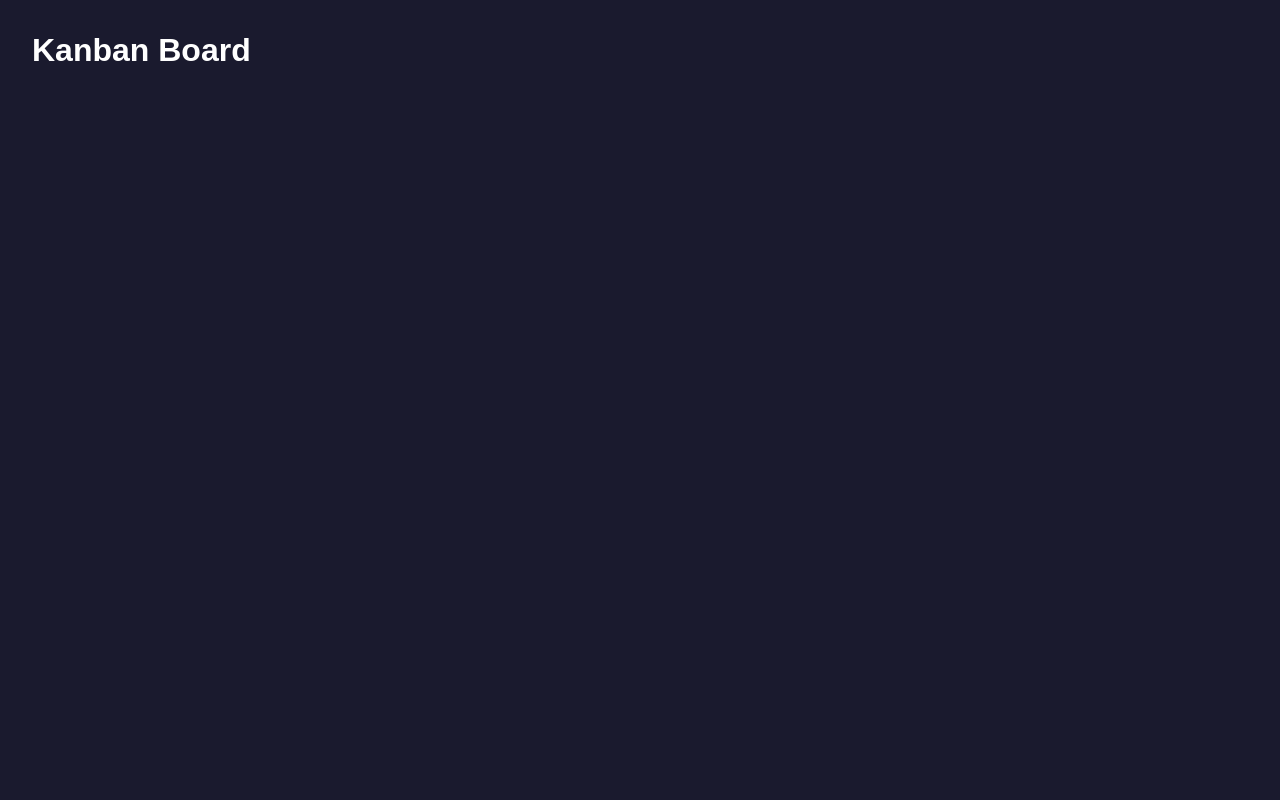
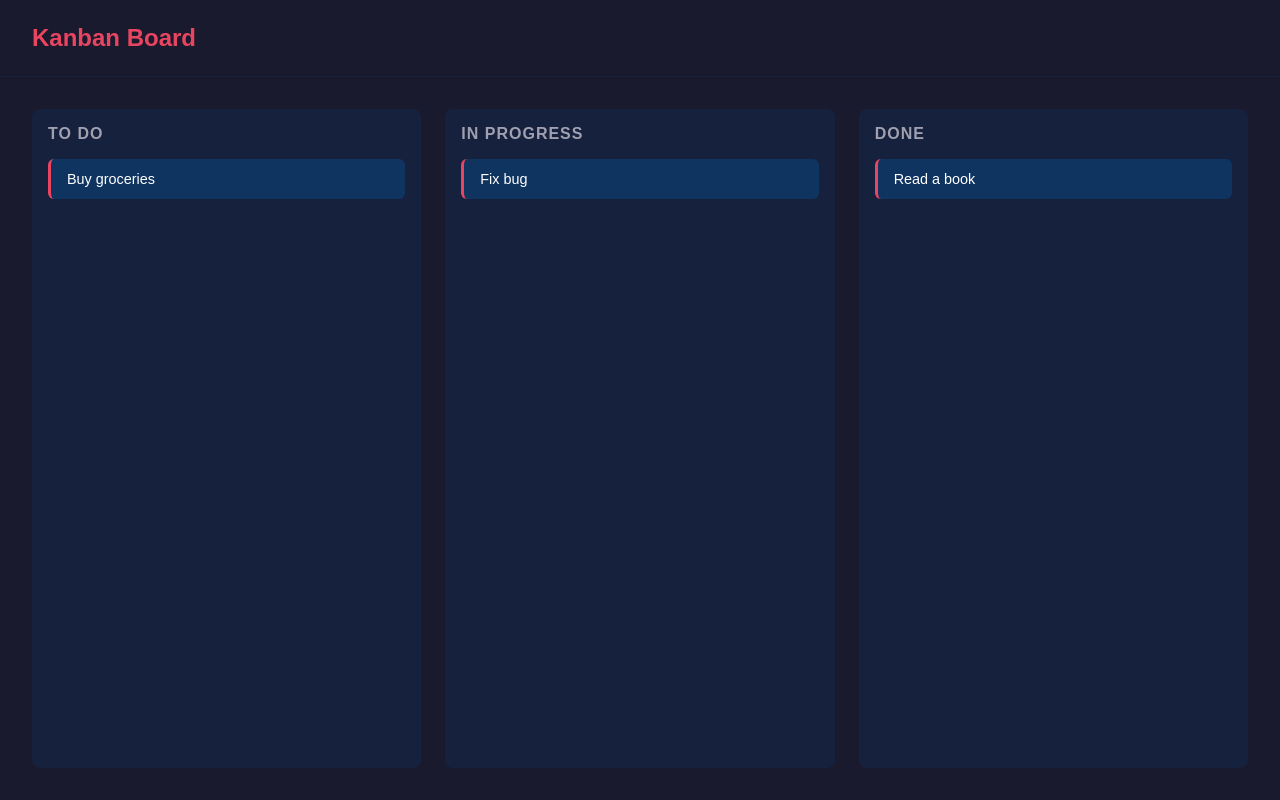
Before and after one commit to yegost/kanban-board, a React (Vite) app: page / in a window 1280 px wide. Built offline with nearby package versions, Linux system fonts and the light colour scheme.

Commit message:
display cards

```diff
--- a/src/App.jsx
+++ b/src/App.jsx
@@ -1,17 +1,30 @@
-import { useState } from 'react'
-import Column from "./components/Column"
+import { useState } from 'react';
+import Column from "./components/Column";
+
+const COLUMNS = ["To Do", "In Progress", "Done"];
 
 function App() {
-  const COLUMNS = ["To Do", "In Progress", "Done"]
+  const [cards, setCards] = useState([
+    { id: 1, text: "Buy groceries", column: "To Do" },
+    { id: 2, text: "Fix bug", column: "In Progress" },
+    { id: 3, text: "Read a book", column: "Done" },
+  ]);
 
   return (
-    <div className='board'>
-      {COLUMNS.map((col) => {
-        <Column key={col} title={col} />
-      })}
-      <h1>Kanban Board</h1>
+    <div className='app'>
+      <header className="header">
+        <h1>Kanban Board</h1>
+      </header>
+      <div className='board'>
+        {COLUMNS.map((col) => (
+          <Column
+            key={col}
+            title={col}
+            cards={cards.filter((card) => card.column === col)} />
+        ))}
+      </div>
     </div>
-  )
+  );
 }
 
-export default App
+export default App;
--- /dev/null
+++ b/src/components/Card.jsx
@@ -0,0 +1,9 @@
+function Card({ text }) {
+    return(
+        <div className="card">
+            <p>{text}</p>
+        </div>
+    );
+}
+
+export default Card;
--- a/src/components/Column.jsx
+++ b/src/components/Column.jsx
@@ -1,9 +1,14 @@
-function Column({ title }) {
+import Card from "./Card";
+
+function Column({ title, cards }) {
     return(
         <div className="column">
             <h2>{title}</h2>
+            {cards.map((card) => (
+                <Card key={card.id} text={card.text} />
+            ))}
         </div>
-    )
+    );
 }
 
-export default Column
+export default Column;
--- a/src/index.css
+++ b/src/index.css
@@ -10,21 +10,49 @@ body {
   background: #1a1a2e;
   font-family: sans-serif;
   color: #fff;
-  min-height: 100vh;
+  height: 100vh;
+  display: flex;
+  flex-direction: column;
+}
+
+.app {
+  display: flex;
+  flex-direction: column;
+  flex: 1;
+  overflow: hidden;
+}
+
+#root {
+  display: flex;
+  flex: 1;
+}
+
+.header {
+  padding: 1.5rem 2rem;
+  border-bottom: 1px solid #16213e;
+  flex-shrink: 0;
+}
+
+.header h1 {
+  font-size: 1.5rem;
+  color: #e94560;
 }
 
 .board {
   display: flex;
+  align-items: stretch;
   gap: 1.5rem;
   padding: 2rem;
+  flex: 1;
+  overflow: hidden;
 }
 
 .column {
   background: #16213e;
   border-radius: 8px;
   padding: 1rem;
-  width: 280px;
-  min-height: 500px;
+  flex: 1;
+  overflow-y: auto;
 }
 
 .column h2 {
@@ -34,3 +62,16 @@ body {
   letter-spacing: 1px;
   color: #a0a0b0;
 }
+
+.card {
+  background: #0f3460;
+  border-radius: 6px;
+  padding: 0.75rem 1rem;
+  margin-bottom: 0.75rem;
+  cursor: grab;
+  border-left: 3px solid #e94560;
+}
+
+.card p {
+  font-size: 0.9rem;
+}
```
